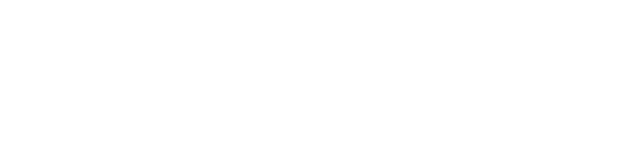
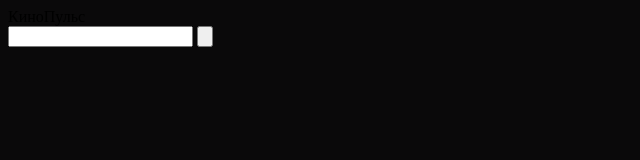
Before and after one commit to fogenn/page-films-batman, a plain HTML site: page index.html in a window 1280 px wide. Shown: the whole page, without its empty margins (0-640 px from the left). Drawn offline with Linux system fonts and the light colour scheme.

Commit message:
header complete\

```diff
--- a/css/style.css
+++ b/css/style.css
@@ -0,0 +1,3 @@
+body {
+  background-color: #0A090A;
+}
--- a/index.html
+++ b/index.html
@@ -4,8 +4,19 @@
   <meta charset="UTF-8">
   <meta name="viewport" content="width=device-width, initial-scale=1.0">
   <title>BATMAN 2021</title>
+  <link rel="stylesheet" href="./css/style.css">
 </head>
 <body>
-
+  <div class="container">
+    <header class="header">
+      <div class="logo">КиноПульс</div>
+      <form action="" class="search">
+        <input type="search" class="search-input">
+        <button type="submit" class="search-button">
+          <img src="" alt="">
+        </button>
+      </form>
+    </header>
+  </div>
 </body>
 </html>
```
Also changed, not shown: img/search-icon.svg (added).
